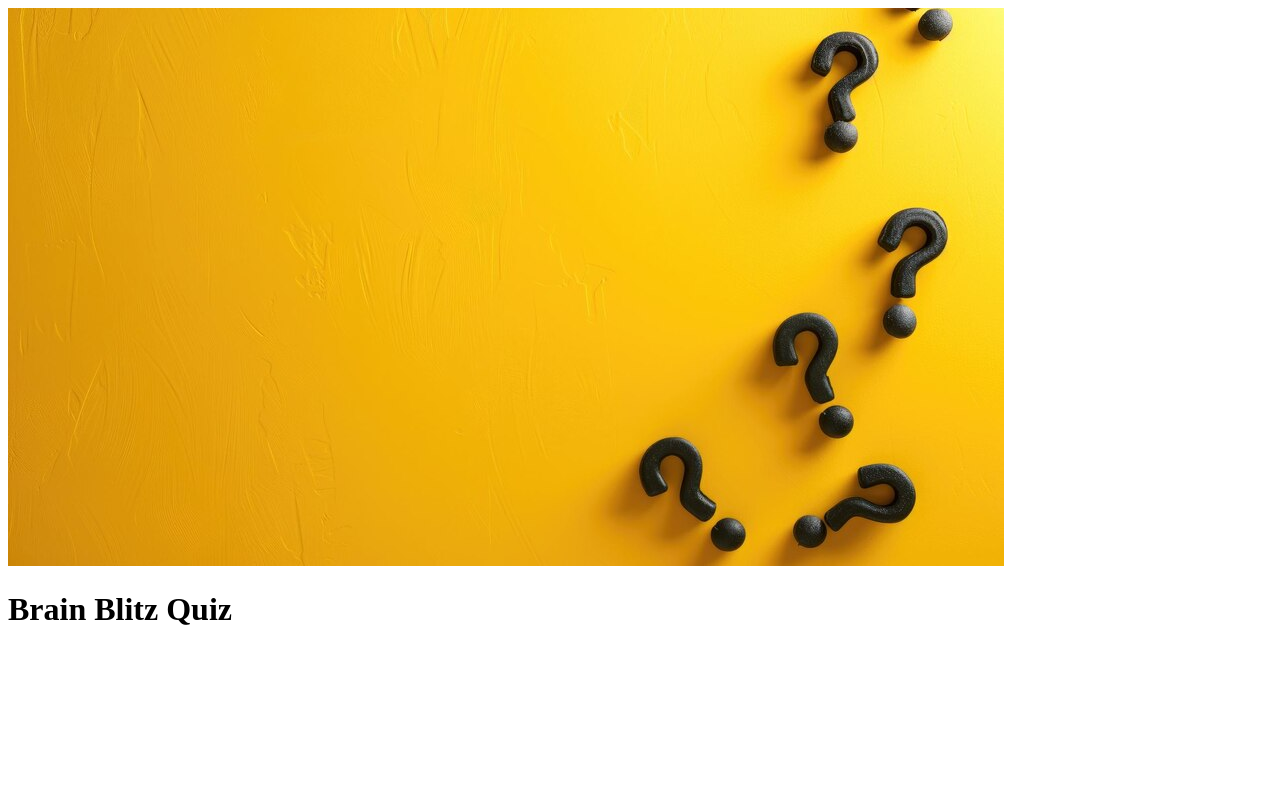
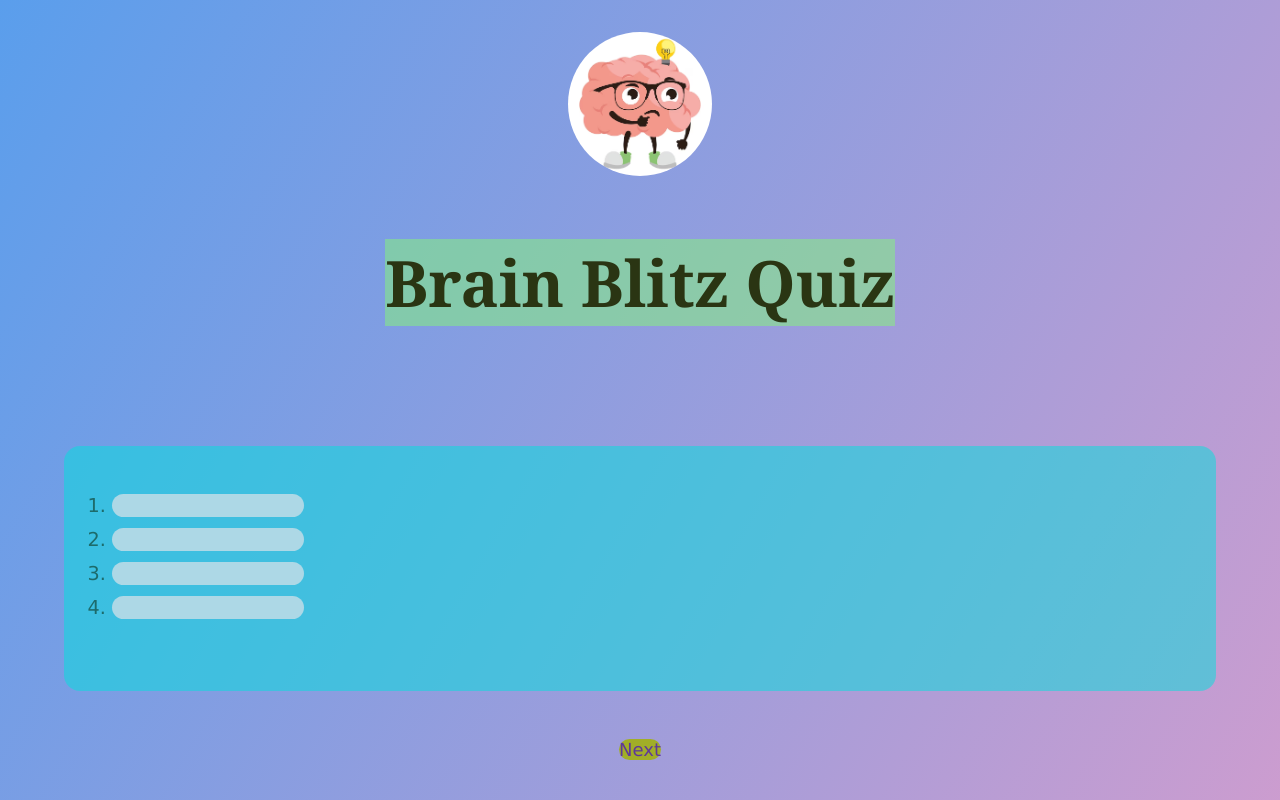
Before and after one commit to vijaylaxmipb/Brain-Blitz-, a plain HTML site: page index.html in a window 1280 px wide. Drawn offline with Linux system fonts and the light colour scheme.

Commit message:
Add general styles to the style.css page

```diff
--- a/assets/css/style.css
+++ b/assets/css/style.css
@@ -0,0 +1,89 @@
+* {
+   margin: 0;
+   padding: 0;
+   box-sizing: border-box;
+   font-family: Verdana, Geneva, Tahoma, sans-serif;
+}
+
+body{
+    width: 100%;
+    height: 100vh;
+    background: linear-gradient(120deg,rgba(20, 117, 228, 0.7),rgba(153, 59, 160, 0.5));
+    background-repeat: no-repeat;
+    color: #ffff;
+    place-items: center;
+    display: grid;
+}
+
+img{
+    height: 9rem;
+    width: 9rem;
+    border-radius: 50%;
+}
+.img{
+    position: relative;
+}
+
+#heading {
+    text-align: center;
+    font-size: 4rem;
+    color: rgb(42, 53, 19);
+    background: rgba(133, 248, 118, 0.5);
+    font-family:Georgia, 'Times New Roman', Times, serif;
+
+}
+
+#quiz{
+margin: 0.2rem;
+padding: .3rem;
+}
+
+.questions{
+    margin: 3rem auto;
+    padding: 3rem;
+    width: 90vw;
+    background: rgba(0,225,221,0.5);
+    border-radius: 1rem;
+    cursor: default;
+}
+
+#options:hover{
+    color:whitesmoke;
+}
+
+.options{
+    margin-bottom: 0.7rem;
+    font-size: 1.2rem;
+    width: 12rem;
+    background: lightblue;
+    border-bottom: solid,0.1rem blue;
+    border-radius: 1rem;
+
+}
+
+ol{
+    position: relative;
+    padding: 0,1.5rem;
+    color: rgb(29, 107, 107);
+}
+
+#stat{
+    color: rgb(45, 51, 146);
+    margin-top: 1.5rem;
+}
+.buttons{
+    text-align: center;
+}
+
+button{
+    padding: 0.2rem,1.5rem;
+    border: none;
+    font-size: large;
+    border-radius: 1.6rem;
+    color: rgba(93,53,156,0.98);
+    background: rgba(161,177,21,0.9);
+}
+
+button:active{
+    background: lavenderblush;
+}
--- a/index.html
+++ b/index.html
@@ -16,9 +16,26 @@
 </head>
 
 <body>
+    <img src="/assets/images/img.avif" alt="img" id="img" class="img">
+    <h1 id ="heading">Brain Blitz Quiz</h1>
 
-    <img src="assets/images/logo.jpg" alt="img" id="img" class="img">
-    <h1 id ="heading">Brain Blitz Quiz</h1>
+    <!-- quiz section-->
+    <div id="quiz">
+        <!-- question section -->
+        <div class="questions">
+        <h2 id="question"></h2>
+        <ol type="1">
+            <li class="options"><span id="options1" onclick="calcScore(this)"></span></li>
+            <li class="options"><span id="options2" onclick="calcScore(this)"></span></li>
+            <li class="options"><span id="options3" onclick="calcScore(this)"></span></li>
+            <li class="options"><span id="options4" onclick="calcScore(this)"></span></li>
+        </ol>
+        <h4 id="stat"></h4>
+        </div>
+        <div class="buttons">
+            <button type="button" class="next">Next</button>
+    </div>
+
 
     <!--javaScript source file-->
     <script src="assets/js/script.js"></script>
```
Also changed, not shown: assets/images/img.avif (added), assets/images/logo.jpg (deleted), assets/images/logo3.jpg (added).
